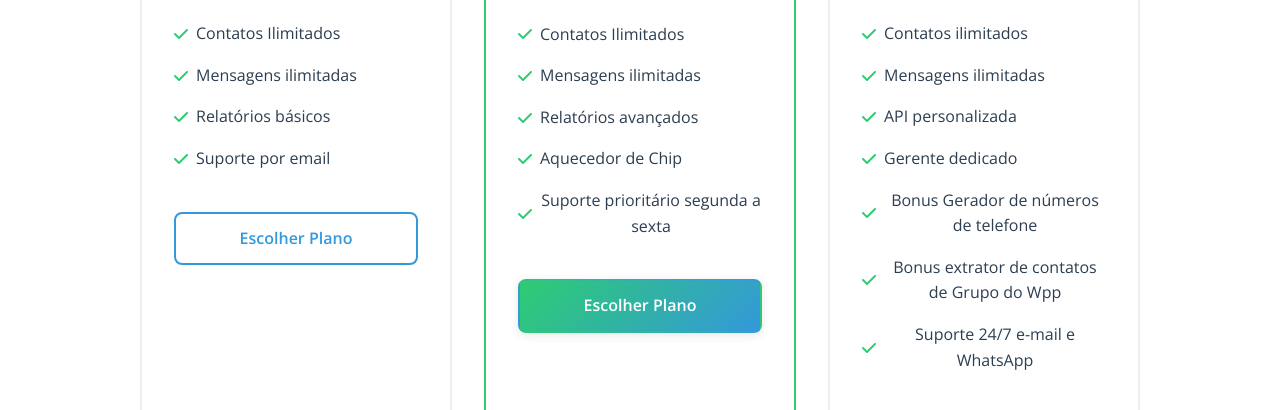
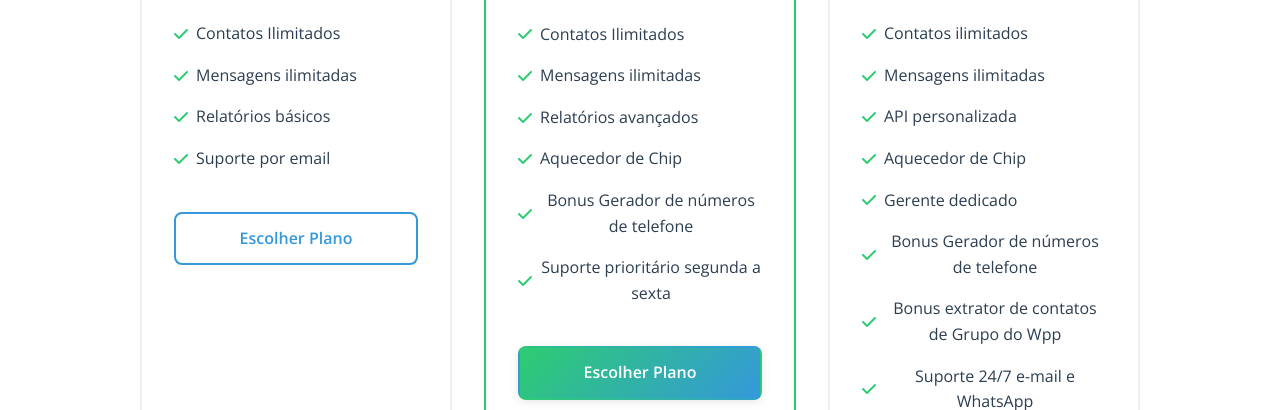
Before and after one commit to omarabouarabi/turbovendas, a plain HTML site: page index.html in a window 1280 px wide. Shown: the part 3440-3850 px from the top of the page. Drawn offline with nearby package versions, Linux system fonts and the light colour scheme.

Commit message:
Update index.html

```diff
--- a/index.html
+++ b/index.html
@@ -311,7 +311,8 @@
                         <li><i class="fas fa-check"></i> Mensagens ilimitadas</li>
                         <li><i class="fas fa-check"></i> Relatórios avançados</li>
                         <li><i class="fas fa-check"></i> Aquecedor de Chip</li>
-                        <li><i class="fas fa-check"></i> Suporte prioritário segunda a sexta</li>
+                        <li><i class="fas fa-check"></i> Bonus Gerador de números de telefone</li>
+			<li><i class="fas fa-check"></i> Suporte prioritário segunda a sexta</li>
                     </ul>
                     <a href="#" class="btn btn-primary pricing-btn">Escolher Plano</a>
                 </div>
@@ -328,9 +329,10 @@
                         <li><i class="fas fa-check"></i> Contatos ilimitados</li>
                         <li><i class="fas fa-check"></i> Mensagens ilimitadas</li>
                         <li><i class="fas fa-check"></i> API personalizada</li>
+			<li><i class="fas fa-check"></i> Aquecedor de Chip</li>
                         <li><i class="fas fa-check"></i> Gerente dedicado</li>
                         <li><i class="fas fa-check"></i> Bonus Gerador de números de telefone</li>
-						<li><i class="fas fa-check"></i> Bonus extrator de contatos de Grupo do Wpp</li>
+			<li><i class="fas fa-check"></i> Bonus extrator de contatos de Grupo do Wpp</li>
                         <li><i class="fas fa-check"></i> Suporte 24/7 e-mail e WhatsApp</li>
                     </ul>
                     <a href="#" class="btn btn-outline pricing-btn">Escolher Plano</a>
```
